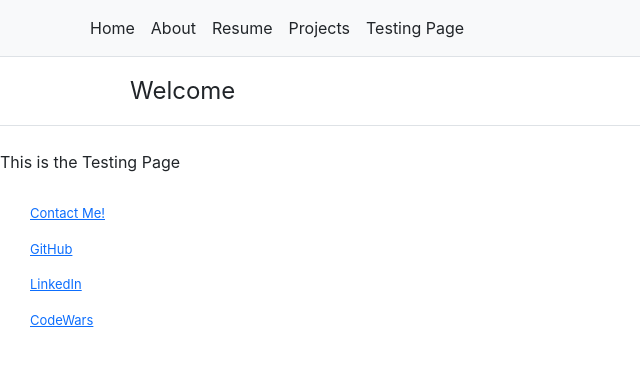
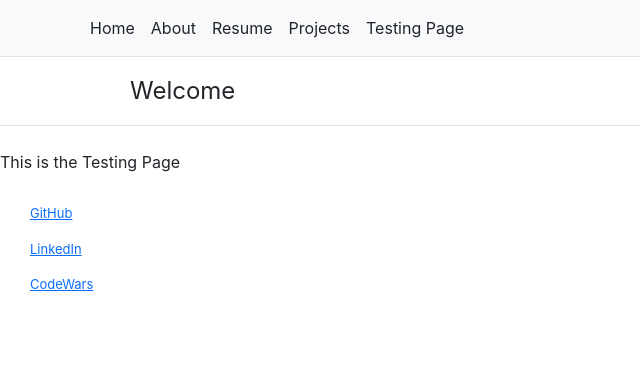
Before and after one commit to Lil-Chevy/react-web-page, a React (Create React App) app: page /TestingPage in a window 1280 px wide. Shown: the top 366 px of the page, without its empty margins (0-640 px from the left). Built offline with nearby package versions, Linux system fonts and the light colour scheme.

Commit message:
remove contact

```diff
--- a/src/components/footer/index.js
+++ b/src/components/footer/index.js
@@ -6,9 +6,9 @@ function Footer() {
   return (
     <section className="footer">
       {/* Contact Links */}
-      <p className="footer-item">
+      {/* <p className="footer-item">
         <a href="/contact"> Contact Me!</a>
-      </p>
+      </p> */}
       {/* GitHub Link */}
       <p className="footer-item">
         <a href="https://github.com/Lil-Chevy">GitHub</a>
```
